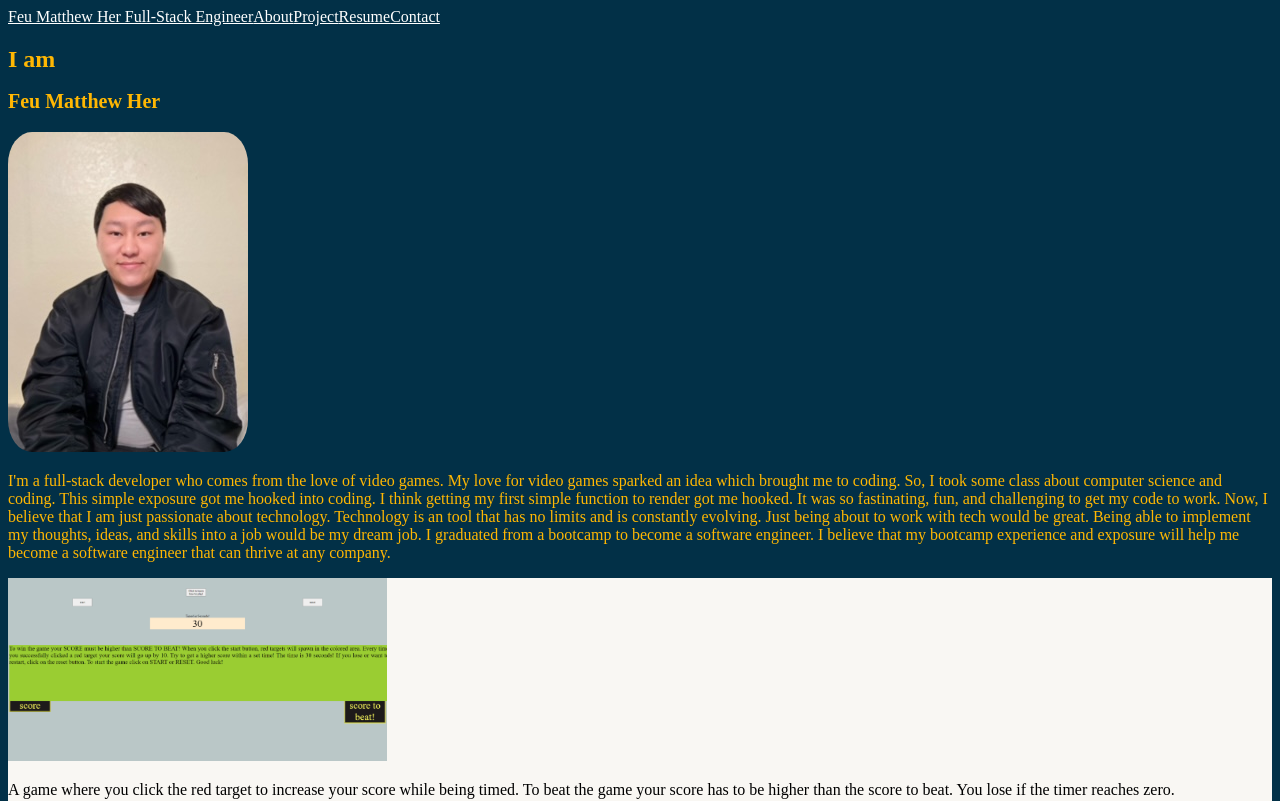
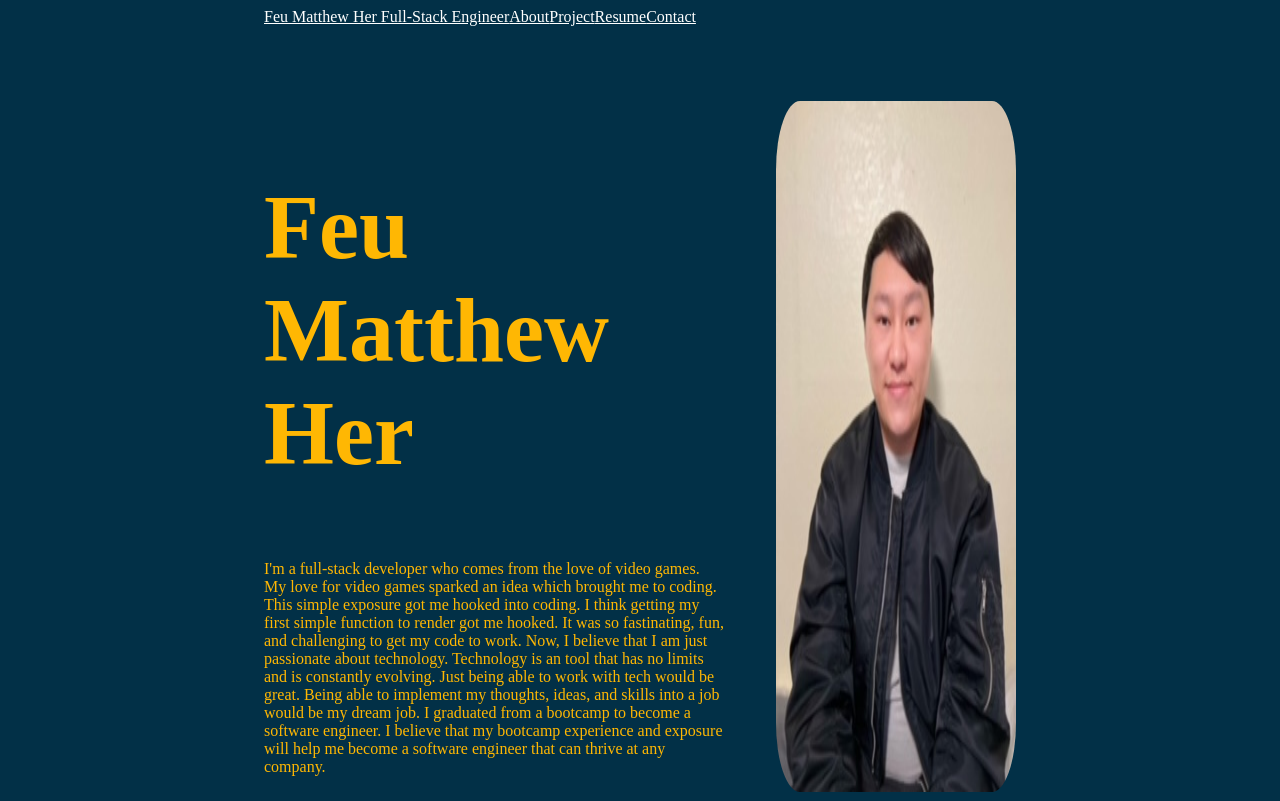
Before and after one commit to fmher/nextjs-portfolio-, a Next.js app: page / in a window 1280 px wide. Shown: the top 801 px of the page. Built offline with nearby package versions, Linux system fonts and the light colour scheme.

Commit message:
adjusted projects

```diff
--- a/pages/index.js
+++ b/pages/index.js
@@ -21,40 +21,45 @@ export default function Home() {
       <main >
 
 
-        <section id='about'>
-          <div >
-            <h2 id='grid'>I am
-              <h1 id='name'>Feu Matthew Her </h1>
-            </h2>
+        <section id='About'>
+          <div id='grid'>
+            <div id='size-small'>
+
+               <h2 id='profile-name'> Feu Matthew Her </h2>
+              <p id='profile-p'>
+
+                I'm a full-stack developer who comes from the love of video games. My love for video games sparked
+                an idea which brought me to coding. This simple exposure got me hooked into coding. I think getting
+                 my first simple function to render got me hooked.
+                It was so fastinating, fun, and challenging to get my code to work.
+                Now, I believe that I am just passionate about technology. Technology is an tool that has no limits
+                 and is constantly evolving. Just being able to work with tech would be great. Being able to
+                implement my thoughts, ideas, and skills into a job would be my dream job. I graduated from
+                a bootcamp to become a software engineer.
+                I believe that my bootcamp experience and exposure will help me become a software engineer that can
+                thrive at any company.
+
+              </p>
+
+            </div>
             <img
               src='/pictures/image.jpeg'
               alt='picture of myself'
               id='picture'
             />
-          <p id='info'>
-
-            I'm a full-stack developer who comes from the love of video games. My love for video games sparked an idea which brought me to coding.  So, I took
-            some class about computer science and coding. This simple exposure got me hooked into coding. I think getting my first simple function to render got me hooked.
-            It was so fastinating, fun, and challenging to get my code to work.
-            Now, I believe that I am just passionate about technology. Technology is an tool that has no limits and is constantly evolving. Just being about to work with tech would be great. Being able to
-            implement my thoughts, ideas, and skills into a job would be my dream job. I graduated from a bootcamp to become a software engineer.
-            I believe that my bootcamp experience and exposure will help me become a software engineer that can
-            thrive at any company.
-
-          </p>
           </div>
 
 
 
         </section>
 
-        <section id='Project'>
+        <section id='Project' class='project-flex'>
           <div id='background'>
 
             <img
               src='/pictures/click-faster.png'
               alt='project'
-              width='30%'
+              width='90%'
             />
             <p>A game where you click the red target to increase your score while being timed. To beat the game your score has to be higher than the score to beat. You lose if the timer reaches zero. </p>
 
@@ -72,7 +77,7 @@ export default function Home() {
             <img
               src='/pictures/pkmn.png'
               alt='project'
-              width='30%'
+              width='90%'
             />
             <p>A website that allows pokemon fans to come together to talk to each other. You can create an account, favorite pokemon, talk to other users in world chat, and leave comments on each pokemon.</p>
 
@@ -89,7 +94,7 @@ export default function Home() {
             <img
               src='/pictures/group-project.png'
               alt='project'
-              width='30%'
+              width='90%'
             />
             <p>This was a group project where we got a website display youtube reviews and displays how much each item is. Also displaying what category each item belongs too.</p>
             <Link href='https://github.com/fmher/project-3-client'>
--- a/styles/globals.css
+++ b/styles/globals.css
@@ -2,6 +2,8 @@
 selectors and media queries */
 html {
   background-color: #023047;
+  padding-left: 20%;
+  padding-right: 20%;
 }
 
 h1, section, footer{
@@ -10,6 +12,8 @@ h1, section, footer{
 
 #picture {
   border-radius: 10%;
+  /* padding-right: 10%; */
+  width: 100%;
 }
 
 #background {
@@ -25,10 +29,42 @@ h1, section, footer{
   font-size: 20px;
 }
 
-#about {
+
+#grid {
   display: inline-flex;
+  justify-content: center;
+  margin-top: 10%;
+  margin-bottom: 18%;
+
 }
 
+#inline {
+  display: inline-flex;
+  /* width: auto; */
+}
+
+#im {
+  margin-right: 20%;
+  width: 120px;
+}
+
+#profile-name {
+  width: auto;
+  /* text-align: center; */
+  font-size: 90px;
+
+}
+
+#profile-p {
+  /* margin: 10%; */
+  width: 90%;
+}
+
+.project-flex {
+  display: grid;
+  grid-template-columns: auto auto;
+  grid-template-rows: auto auto;
+}
 
 
 /* :root {
```
